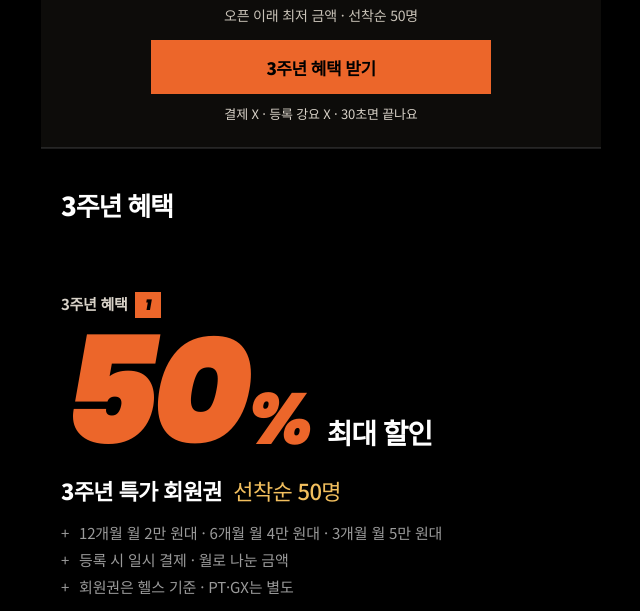
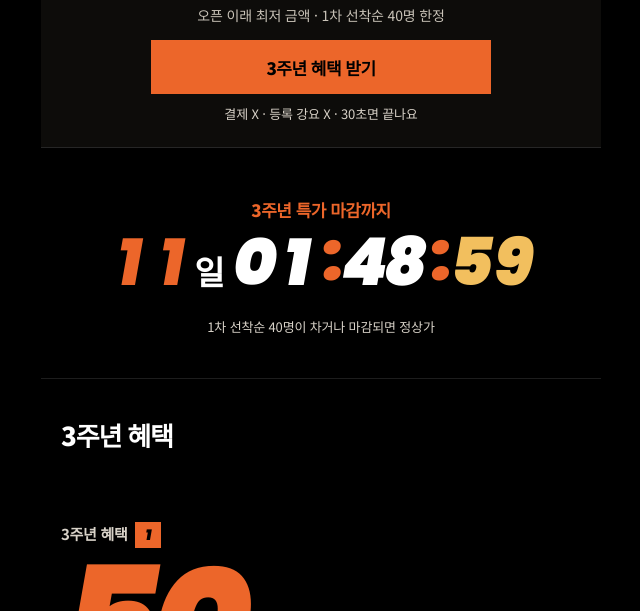
Before and after one commit to jungjin1996-collab/bemove-pages, a plain HTML site: page sian/guyeong-v5/index.html in a window 1280 px wide. Shown: the part 538-1149 px from the top of the page, without its empty margins (319-959 px from the left). Drawn offline with Linux system fonts and the light colour scheme; a web font is replaced by a local one.

Commit message:
시안: 구영 3주년 v5 미리보기 — 마감 시계·1차 선착순 40명(야음과 같게)

```diff
--- a/sian/guyeong-v5/index.html
+++ b/sian/guyeong-v5/index.html
@@ -20,7 +20,7 @@
   <img src="./assets/brand/wordmark.png" alt="BE:MOVE GYM" width="97" height="44">
 </div>
 <div class="pv-sticky" aria-hidden="true">
-  <p>선착순 50명</p>
+  <p>마감까지 <span class="pv-t" data-countdown="2026-12-03T23:59:59+09:00">--일 --:--:--</span></p>
   <button class="pv-sbtn" type="button" data-sheet="apply-sheet">3주년 혜택 받기</button>
 </div>
 <main class="pv-page">
@@ -33,12 +33,17 @@
   <section class="pv-quick" aria-label="3주년 혜택 요약">
     <p class="pv-qk-label">3주년 특가 회원권</p>
     <p class="pv-qk-price"><span>12개월 등록 시</span><b>월 2만 원대</b></p>
-    <p class="pv-qk-note">오픈 이래 최저 금액 · 선착순 50명</p>
+    <p class="pv-qk-note">오픈 이래 최저 금액 · 1차 선착순 40명 한정</p>
     <button class="pv-cta" type="button" data-sheet="apply-sheet">3주년 혜택 받기</button>
     <p class="pv-sub">결제 X · 등록 강요 X · 30초면 끝나요</p>
   </section>
 
+  <section class="pv-count" aria-label="사전등록 마감">
+    <p class="pv-dl">3주년 특가 마감까지</p>
+    <span class="pv-big" data-countdown="2026-12-03T23:59:59+09:00">--일 --:--:--</span>
+    <p class="pv-sub">1차 선착순 40명이 차거나 마감되면 정상가</p>
 
+  </section>
 
   <section class="pv-sec" id="offers">
     <h2>3주년 혜택</h2>
@@ -47,7 +52,7 @@
         <p class="pv-olabel">3주년 혜택 <b>1</b></p>
         <p class="pv-off"><span class="num" data-count="50">50</span><i>%</i><small>최대 할인</small></p>
         <h3>3주년 특가 회원권 <em>선착순 50명</em></h3>
-        <ul><li>12개월 월 2만 원대 · 6개월 월 4만 원대 · 3개월 월 5만 원대</li><li>등록 시 일시 결제 · 월로 나눈 금액</li><li>회원권은 헬스 기준 · PT·GX는 별도</li></ul>
+        <ul><li>12개월 월 2만 원대 · 6개월 월 4만 원대 · 3개월 월 5만 원대</li><li>1차 40명 → 2차 10명, 50명이 차거나 12월 3일이 지나면 정상가</li><li>회원권은 헬스 기준 · PT·GX는 별도</li></ul>
         <div class="pv-price"><button class="pv-link" type="button" data-sheet="apply-sheet">혜택 받기</button></div>
       </li>
       <li class="pv-offer reveal">
@@ -145,7 +150,8 @@
 
 
   <section class="pv-sec pv-end">
-    <p class="pv-dl">3주년 특가 · 선착순 50명</p>
+    <p class="pv-dl">3주년 특가 마감까지</p>
+    <span class="pv-big" data-countdown="2026-12-03T23:59:59+09:00">--일 --:--:--</span>
     <button class="pv-cta" type="button" data-sheet="apply-sheet">3주년 혜택 받기</button>
   </section>
 
@@ -162,7 +168,7 @@
 
     <h3>3주년 혜택 상담 신청</h3>
 
-    <p class="pv-sheet-seat"><span>선착순 50명</span></p>
+    <p class="pv-sheet-seat"><span>1차 선착순 40명 한정</span> · 마감까지 <span class="pv-t" data-countdown="2026-12-03T23:59:59+09:00">--일 --:--:--</span></p>
     <form class="lead-form po-form" data-branch="guyeong" data-request="3주년 상담" data-done-title="신청이 접수되었어요!" data-done-body="담당자가 곧 전화드려 3주년 혜택을 안내해 드릴게요. 전화를 못 받으시면 문자로 남겨 드려요." novalidate>
       <div class="po-fields">
         <label for="pv-name">이름</label><input id="pv-name" name="name" type="text" autocomplete="name" placeholder="홍길동" required>
```
